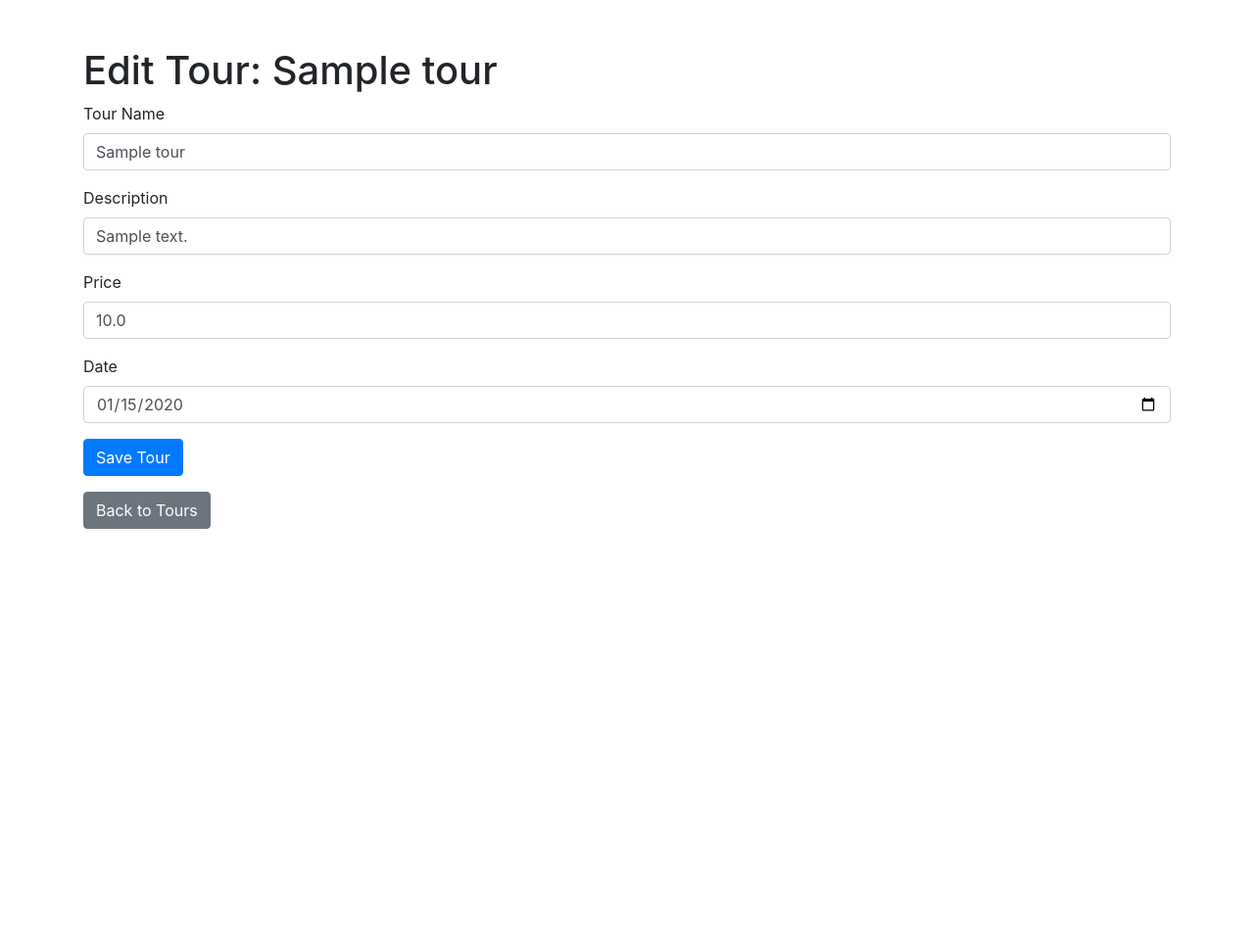
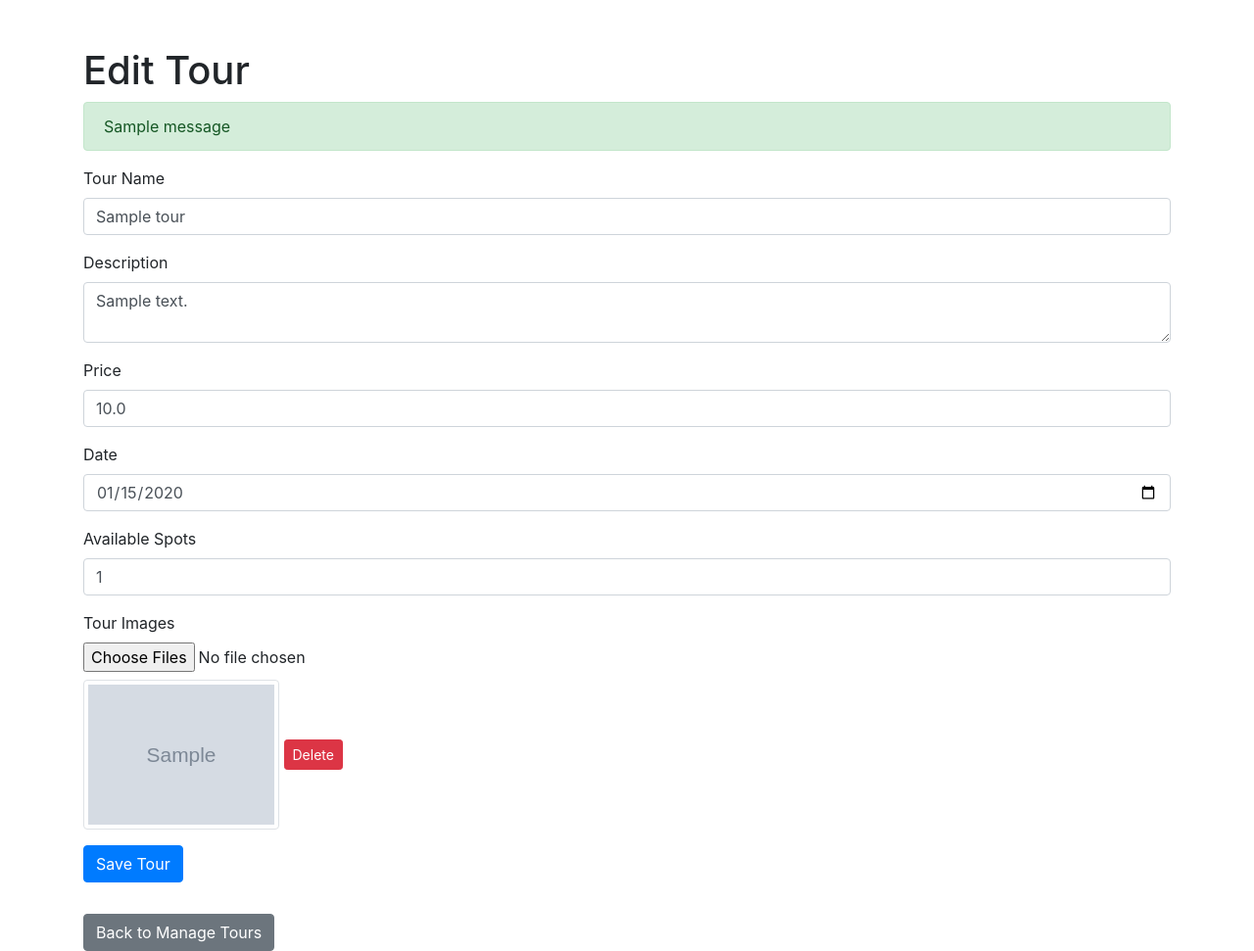
Before and after one commit to Gakyra/tours, a Flask app: page /tour/1/edit in a window 1280 px wide. Shown: the whole page at 98% size. Before the commit the page ends 540 px from the top, so only its background shows below. Run offline with Flask 3, Linux system fonts and the light colour scheme; a user stored in the database is signed in; tables that the repository leaves empty hold one stand-in row (values such as "Sample post"); grey boxes marked "Sample" are stand-in pictures; one stand-in notice (Sample message) is shown; parts of the project's set-up code (start-up, migrations or seed data) failed here and were passed over; some libraries are stand-ins or nearby versions.

Commit message:
fix problem add some changes

```diff
--- a/app/config.py
+++ b/app/config.py
@@ -4,7 +4,6 @@ from flask import Flask
 from flask_login import LoginManager
 from flask_migrate import Migrate
 from flask_sqlalchemy import SQLAlchemy
-
 
 class Config:
     SECRET_KEY = os.environ.get('SECRET_KEY') or 'you-will-never-guess'
@@ -13,11 +12,11 @@ class Config:
     CACHE_TYPE = 'SimpleCache'
     CACHE_DEFAULT_TIMEOUT = 300
     PERMANENT_SESSION_LIFETIME = timedelta(days=1)
+    UPLOAD_FOLDER = os.path.join(os.path.abspath(os.path.dirname(__file__)), 'static', 'uploads')
 
 
 app = Flask(__name__)
 app.config.from_object(Config)
-
 db = SQLAlchemy(app)
 migrate = Migrate(app, db)
 login_manager = LoginManager(app)
--- a/app/forms.py
+++ b/app/forms.py
@@ -1,8 +1,11 @@
 from flask_wtf import FlaskForm
-from wtforms import StringField, PasswordField, SubmitField, IntegerField, FloatField, DateField, DateTimeField
+from wtforms import StringField, PasswordField, SubmitField, IntegerField, FloatField, DateField, DateTimeField, FileField, TextAreaField
 from wtforms.validators import DataRequired, Length, EqualTo, ValidationError, Email, NumberRange
+from flask_wtf.file import FileAllowed
 from .models import User
 import re
+
+
 
 class RegistrationForm(FlaskForm):
     username = StringField('Username', validators=[DataRequired(), Length(min=2, max=20)])
@@ -44,11 +47,16 @@ class BookingForm(FlaskForm):
 
 class TourForm(FlaskForm):
     name = StringField('Tour Name', validators=[DataRequired()])
-    description = StringField('Description', validators=[DataRequired()])
+    description = TextAreaField('Description', validators=[DataRequired()])
     price = FloatField('Price', validators=[DataRequired()])
     date = DateField('Date', format='%Y-%m-%d', validators=[DataRequired()])
     available_spots = IntegerField('Available Spots', validators=[DataRequired()])
+    images = FileField('Tour Images', validators=[FileAllowed(['jpg', 'png'], 'Images only!')], render_kw={"multiple": True})  # Поле для декількох зображень
     submit = SubmitField('Save Tour')
+
+
+
+
 
 
 class DiscountForm(FlaskForm):
--- /dev/null
+++ b/app/image.py
@@ -0,0 +1,15 @@
+import os
+from werkzeug.utils import secure_filename
+
+ALLOWED_EXTENSIONS = {'png', 'jpg', 'jpeg'}
+
+def allowed_file(filename):
+    return '.' in filename and filename.rsplit('.', 1)[1].lower() in ALLOWED_EXTENSIONS
+
+def save_image(file, upload_folder):
+    if file and allowed_file(file.filename):
+        filename = secure_filename(file.filename)
+        filepath = os.path.join(upload_folder, filename)
+        file.save(filepath)
+        return filename
+    return None
--- a/app/routes.py
+++ b/app/routes.py
@@ -1,12 +1,15 @@
+import os
+import re
 from flask import render_template, redirect, url_for, request, jsonify, flash
 from flask_login import login_user, logout_user, current_user, login_required
 from datetime import datetime
 from .config import app, db
-from .models import User, Tour, Booking
+from .models import User, Tour, Booking, TourImage
 from .forms import RegistrationForm, LoginForm, BookingForm, TourForm, DiscountForm
 from .views import get_tour_details, is_tour_available, get_upcoming_tours, calculate_discount
+from .image import save_image
 from werkzeug.utils import secure_filename
-import os
+
 
 __all__ = (
     'index',
@@ -190,8 +193,13 @@ def manage_tours():
             description=form.description.data,
             price=form.price.data,
             date=form.date.data,
-            available_spots=form.available_spots.data
+            available_spots=form.available_spots.data,
         )
+        if form.images.data:
+            for image in request.files.getlist('images'):
+                filename = save_image(image, app.config['UPLOAD_FOLDER'])
+                new_image = TourImage(filename=filename, tour=new_tour)
+                db.session.add(new_image)
         db.session.add(new_tour)
         db.session.commit()
         flash('Тур успішно додано!', 'success')
@@ -203,6 +211,7 @@ def manage_tours():
     tours = Tour.query.all()
     return render_template('manage_tours.html', form=form, tours=tours)
 
+#Редагування туру
 @app.route('/tour/<int:tour_id>/edit', methods=['GET', 'POST'])
 @login_required
 def edit_tour(tour_id):
@@ -217,12 +226,15 @@ def edit_tour(tour_id):
         tour.price = form.price.data
         tour.date = form.date.data
         tour.available_spots = form.available_spots.data
+        if form.images.data:
+            for image in request.files.getlist('images'):
+                filename = save_image(image, app.config['UPLOAD_FOLDER'])
+                new_image = TourImage(filename=filename, tour=tour)
+                db.session.add(new_image)
         db.session.commit()
         flash('Тур успішно оновлено!', 'success')
         return redirect(url_for('manage_tours'))
     return render_template('edit_tour.html', form=form, tour=tour)
-
-
 
 
 
@@ -234,16 +246,32 @@ def delete_tour(tour_id):
     if not current_user.is_admin:
         flash('Доступ заборонено: тільки адміністратори можуть видаляти тури.', 'danger')
         return redirect(url_for('manage_tours'))
-
-    # Видаляємо всі бронювання для цього туру
     bookings = Booking.query.filter_by(tour_id=tour.id).all()
     for booking in bookings:
         db.session.delete(booking)
-
+    images = TourImage.query.filter_by(tour_id=tour.id).all()
+    for image in images:
+        os.remove(os.path.join(app.config['UPLOAD_FOLDER'], image.filename))
+        db.session.delete(image)
     db.session.delete(tour)
     db.session.commit()
     flash('Тур успішно видалено.', 'success')
     return redirect(url_for('manage_tours'))
+
+
+@app.route('/tour_image/<int:image_id>/delete', methods=['POST'])
+@login_required
+def delete_tour_image(image_id):
+    image = TourImage.query.get_or_404(image_id)
+    if not current_user.is_admin:
+        flash('Доступ заборонено: тільки адміністратори можуть видаляти зображення.', 'danger')
+        return redirect(url_for('manage_tours'))
+    os.remove(os.path.join(app.config['UPLOAD_FOLDER'], image.filename))
+    db.session.delete(image)
+    db.session.commit()
+    flash('Зображення успішно видалено.', 'success')
+    return redirect(request.referrer)
+
 
 
 # Профіль користувача
--- a/app/templates/edit_tour.html
+++ b/app/templates/edit_tour.html
@@ -8,30 +8,53 @@
 </head>
 <body>
     <div class="container mt-5">
-        <h1>Edit Tour: {{ tour.name }}</h1>
-        <form method="POST">
+        <h1>Edit Tour</h1>
+        {% with messages = get_flashed_messages(with_categories=true) %}
+            {% if messages %}
+                {% for category, message in messages %}
+                    <div class="alert alert-{{ category }}">{{ message }}</div>
+                {% endfor %}
+            {% endif %}
+        {% endwith %}
+        <form method="POST" enctype="multipart/form-data">
             {{ form.hidden_tag() }}
             <div class="form-group">
                 {{ form.name.label(class="form-label") }}
-                {{ form.name(class="form-control") }}
+                {{ form.name(class="form-control", required=True) }}
             </div>
             <div class="form-group">
                 {{ form.description.label(class="form-label") }}
-                {{ form.description(class="form-control", rows=4) }}
+                {{ form.description(class="form-control", required=True) }}
             </div>
             <div class="form-group">
                 {{ form.price.label(class="form-label") }}
-                {{ form.price(class="form-control") }}
+                {{ form.price(class="form-control", required=True) }}
             </div>
             <div class="form-group">
                 {{ form.date.label(class="form-label") }}
-                {{ form.date(class="form-control") }}
+                {{ form.date(class="form-control", required=True) }}
+            </div>
+            <div class="form-group">
+                {{ form.available_spots.label(class="form-label") }}
+                {{ form.available_spots(class="form-control", required=True) }}
+            </div>
+            <div class="form-group">
+                {{ form.images.label(class="form-label") }}
+                {{ form.images(class="form-control-file", multiple=True) }} <!-- Підтримка декількох зображень -->
+                {% for image in tour.images %}
+                    <div class="mt-2">
+                        <img src="{{ url_for('static', filename='uploads/' ~ image.filename) }}" alt="Tour Image" class="img-thumbnail" width="200">
+                        <form action="{{ url_for('delete_tour_image', image_id=image.id) }}" method="POST" style="display:inline-block;">
+                            <button class="btn btn-danger btn-sm">Delete</button>
+                        </form>
+                    </div>
+                {% endfor %}
             </div>
             <div class="form-group">
                 {{ form.submit(class="btn btn-primary") }}
             </div>
         </form>
-        <a href="{{ url_for('manage_tours') }}" class="btn btn-secondary">Back to Tours</a>
+        <a href="{{ url_for('manage_tours') }}" class="btn btn-secondary mt-3">Back to Manage Tours</a>
     </div>
     <script src="https://code.jquery.com/jquery-3.5.1.slim.min.js"></script>
     <script src="https://cdn.jsdelivr.net/npm/@popperjs/core@2.5.2/dist/umd/popper.min.js"></script>
```
Also changed, not shown: app/models.py (+8 -0 lines), app/templates/index.html (+25 -4 lines), app/templates/manage_tours.html (+13 -1 lines), app/templates/tour_details.html (+24 -3 lines), app/views.py (+6 -6 lines), migrations/versions/618b21a2ed34_add_tourimage_model.py (added, +40 -0 lines), migrations/versions/ba6f6db5b18d_add_image_filename_to_tour.py (added, +32 -0 lines), app/static/uploads/0-02-05-3260d5faefd4d767c06c4be80558c978efc01a66b5e58e67e6de279b267f2048_82f9f8d133f6e57f_.jpg (added).
